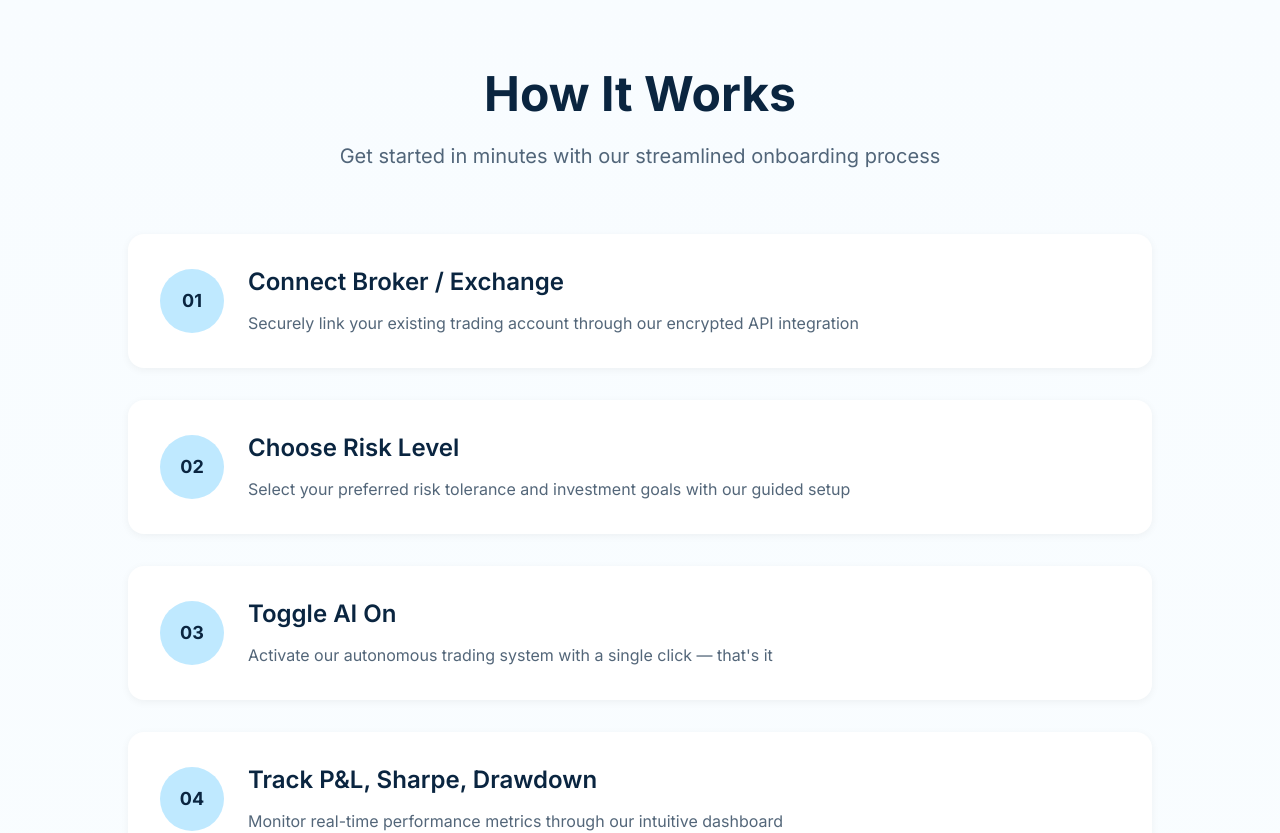
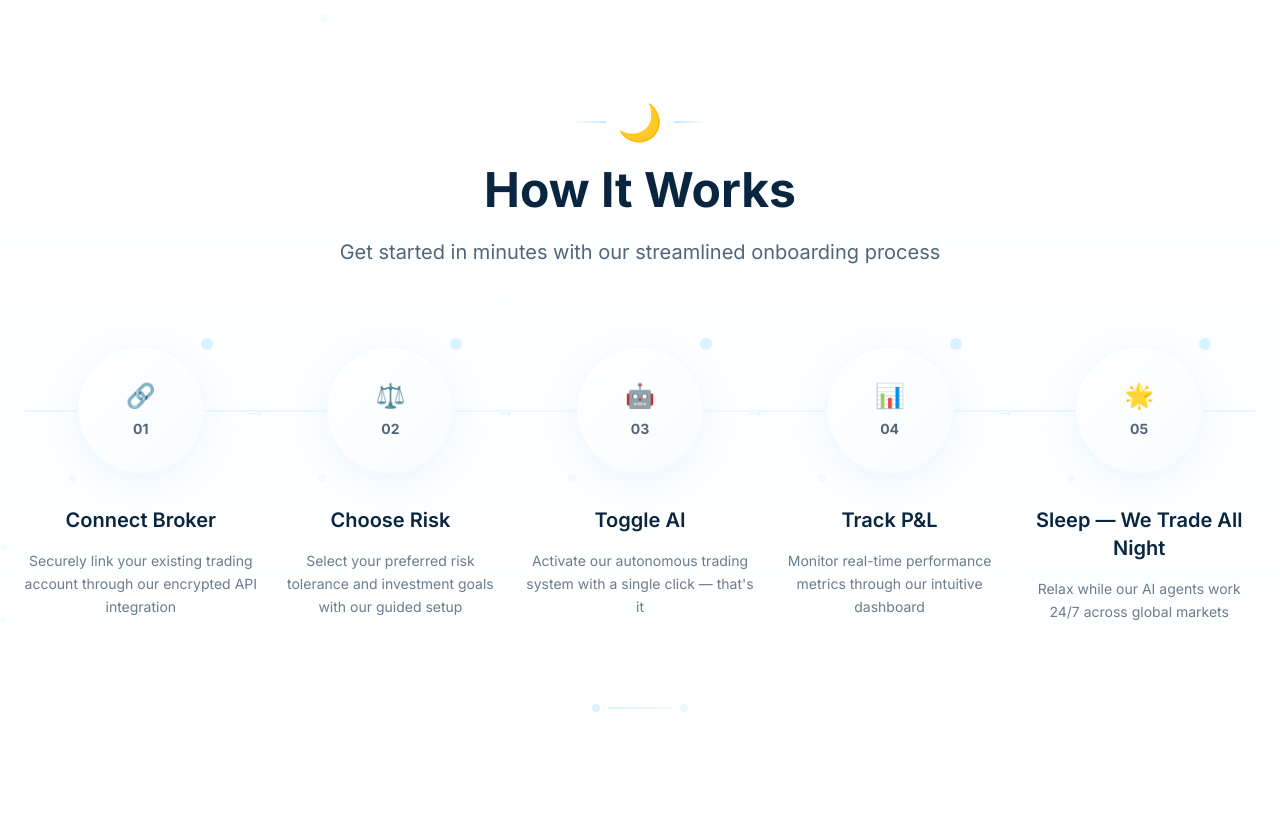
Before and after one commit to mardanova-alba/dream-sleep-waitlist, a React (Vite) app: page / in a window 1280 px wide. Shown: the part 2460-3293 px from the top of the page. Built offline with nearby package versions, Linux system fonts and the light colour scheme.

Commit message:
Refactor: Horizontal How It Works section
Implement horizontal layout for the "How It Works" section with a soft, airy visual theme.

```diff
--- a/src/components/HowItWorksSection.tsx
+++ b/src/components/HowItWorksSection.tsx
@@ -3,35 +3,49 @@ const HowItWorksSection = () => {
   const steps = [
     {
       number: "01",
-      title: "Connect Broker / Exchange",
+      title: "Connect Broker",
       description: "Securely link your existing trading account through our encrypted API integration"
     },
     {
       number: "02",
-      title: "Choose Risk Level",
+      title: "Choose Risk",
       description: "Select your preferred risk tolerance and investment goals with our guided setup"
     },
     {
       number: "03",
-      title: "Toggle AI On",
+      title: "Toggle AI",
       description: "Activate our autonomous trading system with a single click — that's it"
     },
     {
       number: "04",
-      title: "Track P&L, Sharpe, Drawdown",
+      title: "Track P&L",
       description: "Monitor real-time performance metrics through our intuitive dashboard"
     },
     {
       number: "05",
-      title: "Sleep Tight — We Trade All Night",
+      title: "Sleep — We Trade All Night",
       description: "Relax while our AI agents work 24/7 across global markets"
     }
   ];
 
   return (
-    <section className="py-24 px-6 bg-gradient-to-b from-brand-light to-brand-primary/20">
-      <div className="max-w-5xl mx-auto">
-        <div className="text-center mb-16">
+    <section className="py-32 px-6 bg-gradient-to-b from-white via-brand-light/30 to-white relative overflow-hidden">
+      {/* Dreamy background elements */}
+      <div className="absolute inset-0 opacity-20">
+        <div className="absolute top-10 left-1/4 w-2 h-2 bg-brand-accent rounded-full animate-pulse"></div>
+        <div className="absolute top-1/3 right-1/3 w-1 h-1 bg-brand-primary rounded-full animate-pulse" style={{animationDelay: '1s'}}></div>
+        <div className="absolute bottom-1/4 left-1/6 w-1.5 h-1.5 bg-brand-accent rounded-full animate-pulse" style={{animationDelay: '2s'}}></div>
+        <div className="absolute top-1/2 right-1/4 w-1 h-1 bg-brand-primary rounded-full animate-pulse" style={{animationDelay: '0.5s'}}></div>
+        <div className="absolute bottom-1/3 right-1/6 w-2 h-2 bg-brand-accent rounded-full animate-pulse" style={{animationDelay: '1.5s'}}></div>
+      </div>
+
+      <div className="max-w-7xl mx-auto relative z-10">
+        <div className="text-center mb-20">
+          <div className="inline-flex items-center gap-3 mb-6">
+            <div className="w-8 h-0.5 bg-gradient-to-r from-transparent to-brand-accent"></div>
+            <span className="text-4xl">🌙</span>
+            <div className="w-8 h-0.5 bg-gradient-to-l from-transparent to-brand-accent"></div>
+          </div>
           <h2 className="text-4xl md:text-5xl font-bold text-brand-text mb-6">
             How It Works
           </h2>
@@ -40,27 +54,67 @@ const HowItWorksSection = () => {
           </p>
         </div>
 
-        <div className="space-y-8">
+        {/* Horizontal Steps */}
+        <div className="relative">
+          {/* Connection line */}
+          <div className="hidden lg:block absolute top-16 left-0 right-0 h-0.5 bg-gradient-to-r from-brand-accent/30 via-brand-primary/50 to-brand-accent/30"></div>
+
+          <div className="grid grid-cols-1 md:grid-cols-2 lg:grid-cols-5 gap-8 lg:gap-4">
             {steps.map((step, index) => (
               <div
                 key={index}
-              className="flex flex-col md:flex-row items-start md:items-center gap-6 bg-white rounded-2xl p-8 card-shadow hover:shadow-[0_4px_16px_rgba(0,0,0,0.1)] transition-all duration-300"
+                className="group relative flex flex-col items-center text-center"
               >
-              <div className="flex-shrink-0 w-16 h-16 bg-brand-accent rounded-full flex items-center justify-center">
-                <span className="text-lg font-bold text-brand-text">
+                {/* Step Circle */}
+                <div className="relative mb-8">
+                  <div className="w-32 h-32 bg-gradient-to-br from-white to-brand-light rounded-full flex items-center justify-center shadow-[0_8px_32px_rgba(191,233,255,0.3)] group-hover:shadow-[0_12px_40px_rgba(191,233,255,0.4)] transition-all duration-500 border border-brand-accent/20">
+                    <div className="text-center">
+                      <div className="text-2xl mb-1">
+                        {index === 0 && "🔗"}
+                        {index === 1 && "⚖️"}
+                        {index === 2 && "🤖"}
+                        {index === 3 && "📊"}
+                        {index === 4 && "🌟"}
+                      </div>
+                      <span className="text-sm font-bold text-brand-text/70">
                         {step.number}
                       </span>
                     </div>
-              <div className="flex-1">
-                <h3 className="text-xl md:text-2xl font-semibold text-brand-text mb-3">
+                  </div>
+
+                  {/* Floating dots around circle */}
+                  <div className="absolute -top-2 -right-2 w-3 h-3 bg-brand-accent rounded-full opacity-60 group-hover:opacity-100 transition-opacity duration-300"></div>
+                  <div className="absolute -bottom-2 -left-2 w-2 h-2 bg-brand-primary rounded-full opacity-40 group-hover:opacity-80 transition-opacity duration-300"></div>
+                </div>
+
+                {/* Step Content */}
+                <div className="space-y-4 max-w-xs">
+                  <h3 className="text-lg md:text-xl font-semibold text-brand-text leading-tight">
                     {step.title}
                   </h3>
-                <p className="text-brand-text/70 leading-relaxed">
+                  <p className="text-sm text-brand-text/60 leading-relaxed">
                     {step.description}
                   </p>
                 </div>
+
+                {/* Arrow connector (hidden on mobile) */}
+                {index < steps.length - 1 && (
+                  <div className="hidden lg:block absolute top-16 -right-2 text-brand-accent/50 text-xl transform -translate-y-1/2">
+                    →
+                  </div>
+                )}
               </div>
             ))}
+          </div>
+        </div>
+
+        {/* Bottom decoration */}
+        <div className="flex justify-center mt-20">
+          <div className="flex items-center gap-2">
+            <div className="w-2 h-2 bg-brand-accent rounded-full opacity-60"></div>
+            <div className="w-16 h-0.5 bg-gradient-to-r from-brand-accent/60 to-brand-primary/60"></div>
+            <div className="w-2 h-2 bg-brand-primary rounded-full opacity-60"></div>
+          </div>
         </div>
       </div>
     </section>
```
Lines whose indentation alone changed are shown as unchanged.
